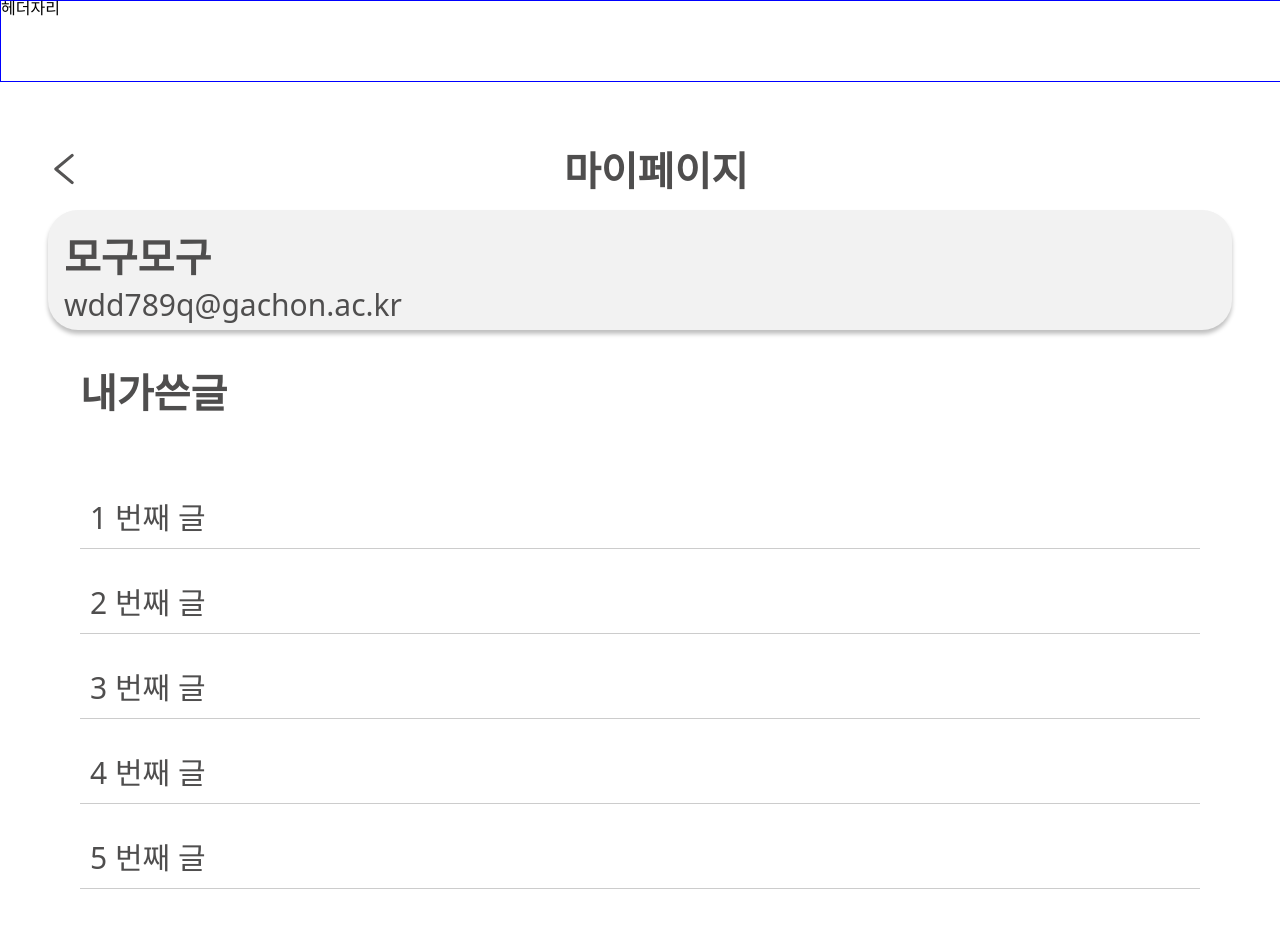
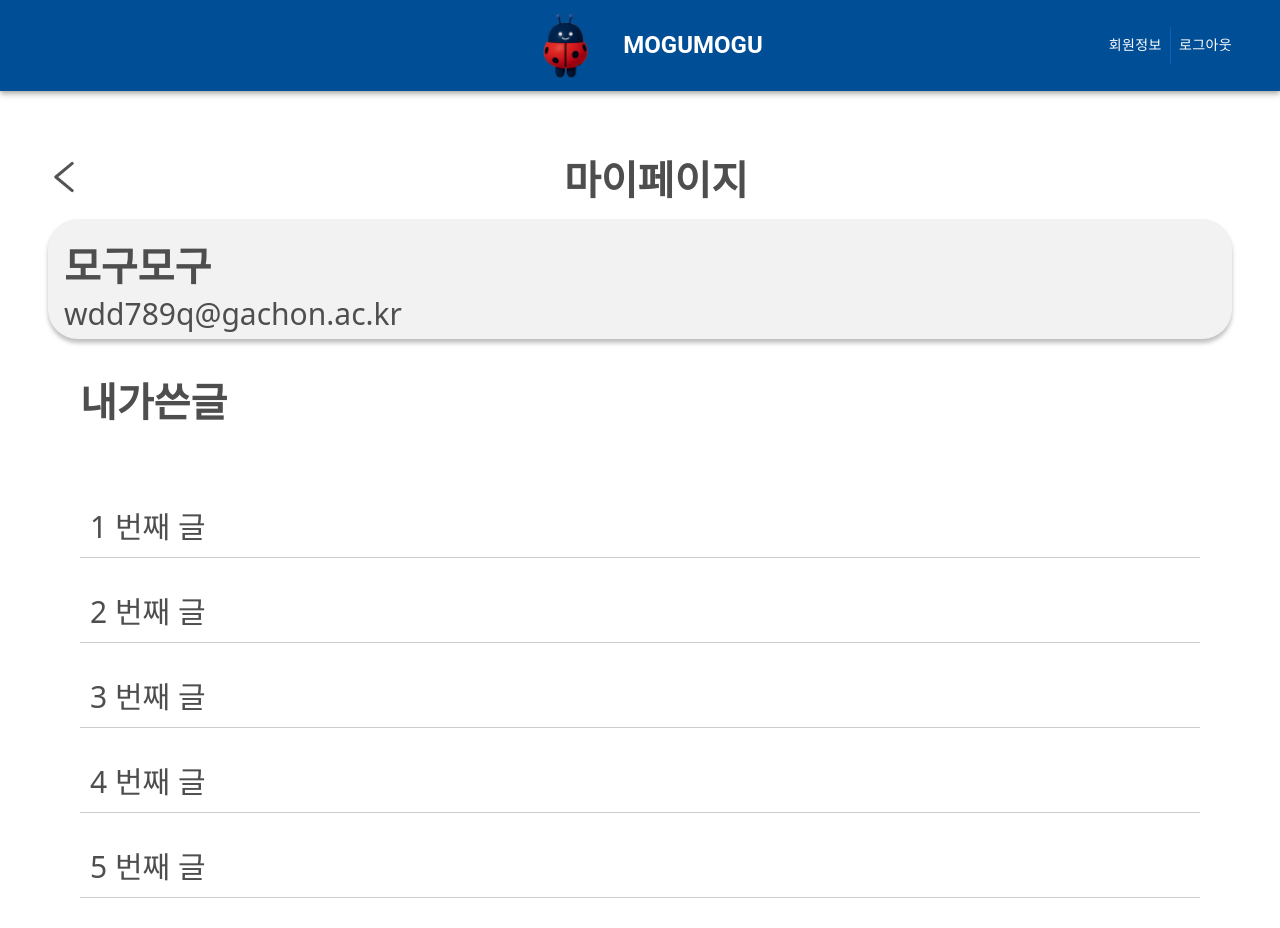
Before and after one commit to jodandan/mogumogu, a React (Create React App) app: page /mypage in a window 1280 px wide. Shown: the top 928 px of the page. Built offline with nearby package versions, Linux system fonts and the light colour scheme.

Commit message:
[fix/Admin] Mypage 링크 연결, 헤더 추가

```diff
--- a/src/pages/Mypage/Mypage.js
+++ b/src/pages/Mypage/Mypage.js
@@ -1,20 +1,26 @@
 import React from 'react'
 import styled from 'styled-components';
-import { ReactComponent as Backbutton } from '../../assets/Backbutton_icon.svg';
+import { useNavigate } from 'react-router-dom';
+import { ReactComponent as BackbuttonIcon } from '../../assets/Backbutton_icon.svg';
 
 import PostList from '../../components/MypagePagination/PostList';
 import postData from '../../components/MypagePagination/MypagepostData';
+import Header from './../../components/Header/Header';
 
 export default function Mypage() {
+    const navigate = useNavigate();
+
+    const handleBackButtonClick = () => {
+        navigate('/mainpage');
+    };
+
     return (
         <div>
-            <HeaderBox>
-                <div>헤더자리</div>
-            </HeaderBox>
+            <Header />
             <div style={{ padding: '3rem' }}>
                 <TitleBox>
                     <BackButton>
-                        <Backbutton />
+                        <BackbuttonIcon onClick={handleBackButtonClick} />
                     </BackButton>
                     <Title>마이페이지</Title>
                 </TitleBox>
@@ -33,11 +39,6 @@ export default function Mypage() {
     )
 }
 
-const HeaderBox = styled.div`
-    width: 100%;
-    height: 5rem;
-    border: 1px solid blue;
-`;
 
 const TitleBox = styled.div`
     width: 100%;
@@ -50,6 +51,7 @@ const BackButton = styled.button`
     stroke: #555454;
     background-color: white;
     border: none;
+    cursor: pointer;
 `;
 
 const Title = styled.div`
```
